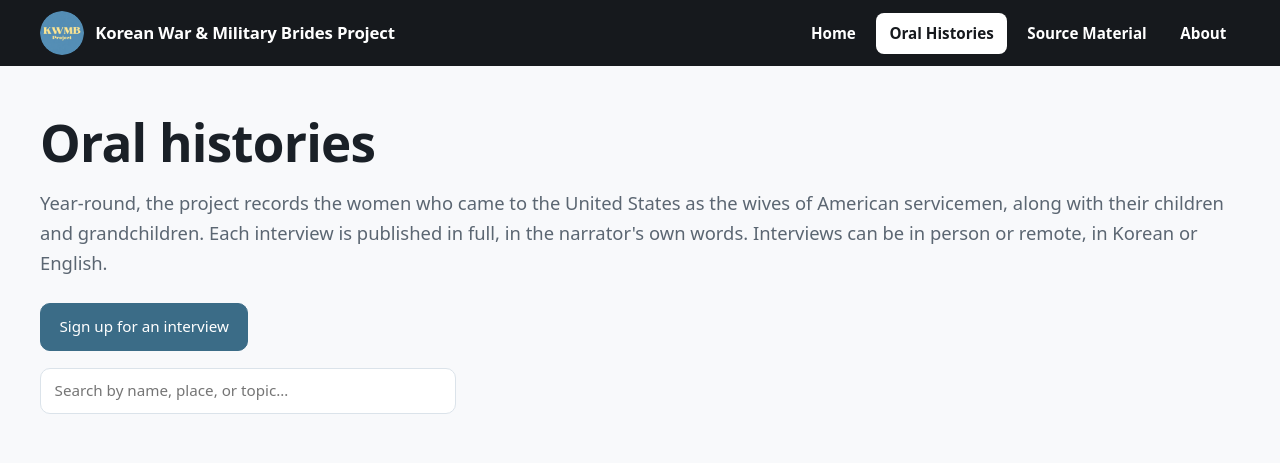
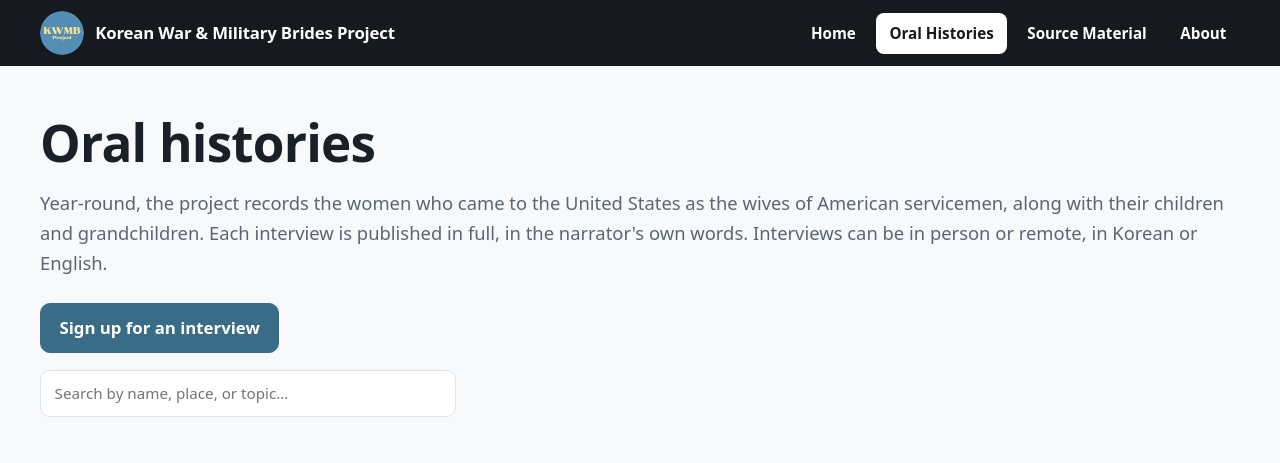
Before and after one commit to kwasant7/kwb-project, a plain HTML site: page oral-histories.html in a window 1280 px wide. Shown: the top 463 px of the page. Drawn offline with Linux system fonts and the light colour scheme; a web font is replaced by a local one.

Commit message:
Point the sign-up button at the intake form and strengthen its label
The button on the oral histories page now opens the Google Form instead
of a placeholder mailto address. Button text is larger and semibold.

Co-Authored-By: Claude Opus 5 <noreply@anthropic.com>

```diff
--- a/oral-histories.html
+++ b/oral-histories.html
@@ -38,7 +38,7 @@
         in Korean or English.
       </p>
       <!-- EDIT: point this at your sign-up form (Google Form, Airtable, or an email link). -->
-      <p><a class="btn btn-primary" href="mailto:you@example.com?subject=Oral%20history%20interview">Sign up for an interview</a></p>
+      <p><a class="btn btn-primary" href="https://forms.gle/nrmysBmQcNT2oJr99">Sign up for an interview</a></p>
 
       <label class="search">
         <span class="visually-hidden">Search oral histories</span>
--- a/styles.css
+++ b/styles.css
@@ -283,7 +283,8 @@ h3 { font-size: 1.05rem; margin: 0 0 0.4rem; }
   color: var(--text);
   text-decoration: none;
   font: inherit;
-  font-size: 0.95rem;
+  font-size: 1.05rem;
+  font-weight: 600;
   cursor: pointer;
   transition: transform 0.12s ease, border-color 0.12s ease;
 }
```
